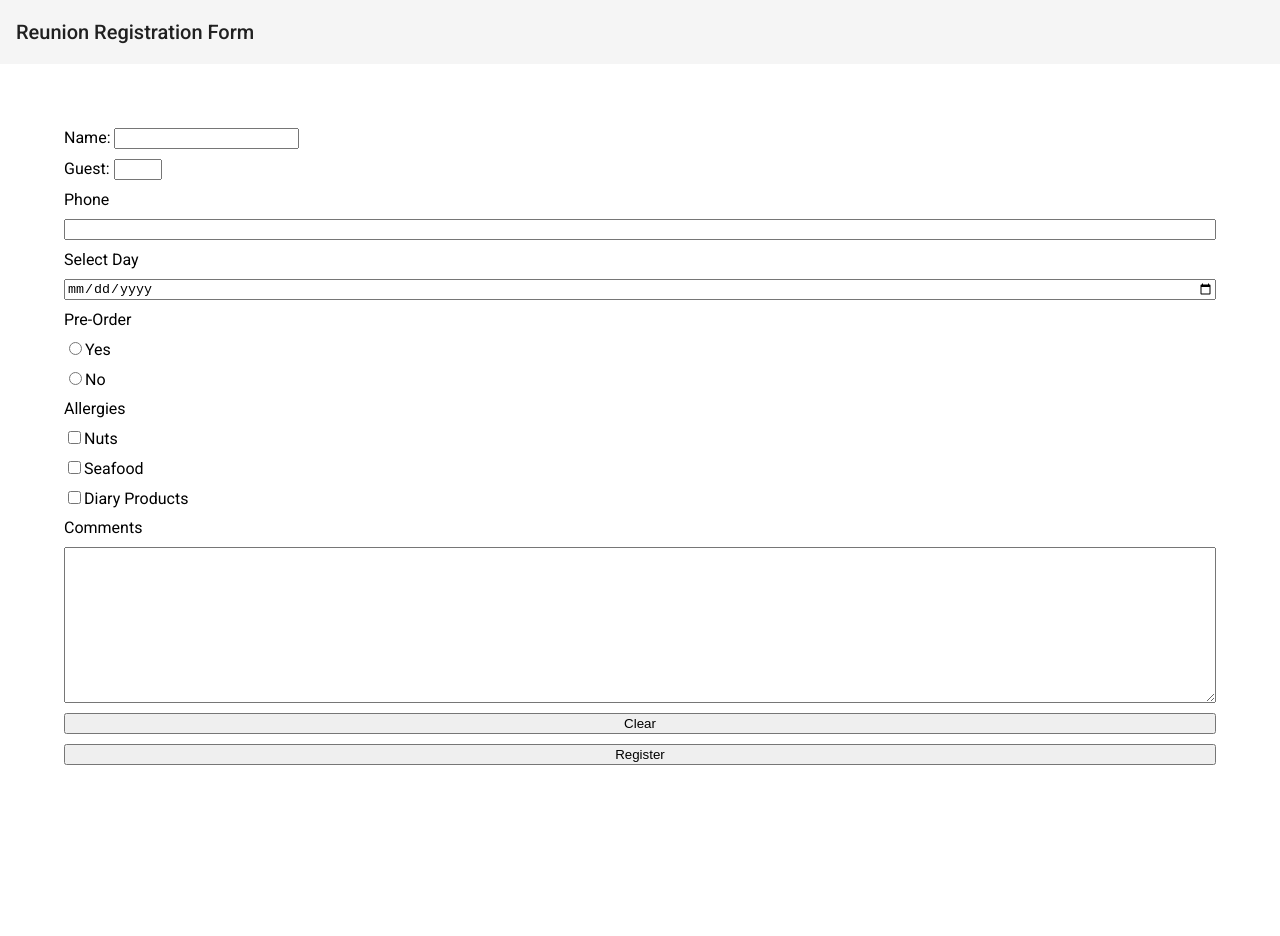
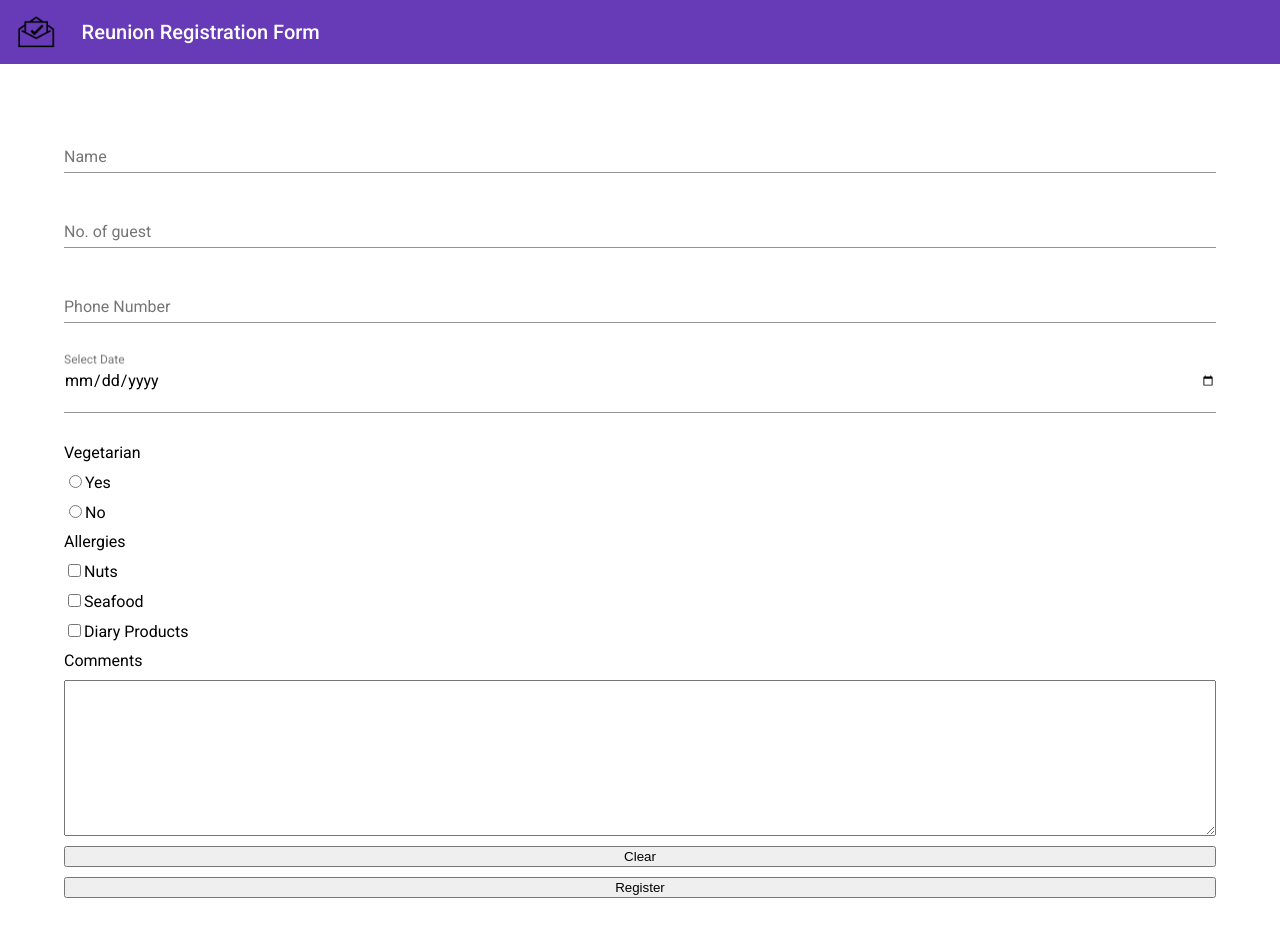
Before and after one commit to vincentgoay/form, an Angular app: page / in a window 1280 px wide. Shown: the top 936 px of the page. Before the commit the page ends 829 px from the top, so only its background shows below. Built offline with nearby package versions, Linux system fonts and the light colour scheme.

Commit message:
update process form logic

```diff
--- a/src/app/components/rsvpform.component.html
+++ b/src/app/components/rsvpform.component.html
@@ -1,25 +1,29 @@
-<mat-toolbar>
-    <span>Reunion Registration Form</span>
+<mat-toolbar color="primary">
+    <div fxLayout="row" fxLayoutAlign="start center" fxLayoutGap="2vw">
+        <img src="assets/rsvp.png" style="width: auto; height: 5vh;" alt="">
+        <span>Reunion Registration Form</span>
+    </div>
 </mat-toolbar>
 
 <form #rsvpForm="ngForm" (ngSubmit)="process(rsvpForm)" fxLayout="column row" fxLayoutGap="10px">
-    <label for="name">
-        <span>Name: </span>
-        <input type="text" name="name" id="name" ngModel>
-    </label>
-    <label for="guest">
-        <span>Guest: </span>
-        <input type="number" name="guest" id="guest" step="1" min="0" max="3" ngModel>
-    </label>
+    <mat-form-field>
+        <input type="text" name="name" placeholder="Name" id="name" ngModel matInput>
+    </mat-form-field>
 
+    <mat-form-field>
+        <input type="number" name="guest" id="guest" placeholder="No. of guest" step="1" min="0" max="3" ngModel
+            matInput>
+    </mat-form-field>
 
-    <label for="phone">Phone</label>
-    <input type="text" name="phone" id="phone" ngModel>
+    <mat-form-field>
+        <input type="text" name="phone" id="phone" placeholder="Phone Number" ngModel matInput>
+    </mat-form-field>
 
-    <label for="date">Select Day</label>
-    <input type="date" name="date" id="date" ngModel>
+    <mat-form-field>
+        <input type="date" name="date" id="date" placeholder="Select Date" ngModel matInput>
+    </mat-form-field>
 
-    <label for="order">Pre-Order</label>
+    <label for="order">Vegetarian</label>
     <label class="radio">
         <input type="radio" name="order" id="order" value="yes" ngModel checked>Yes
     </label>
--- a/src/app/components/rsvpform.component.ts
+++ b/src/app/components/rsvpform.component.ts
@@ -1,5 +1,6 @@
 import { Component, OnInit } from '@angular/core';
 import { NgForm } from '@angular/forms';
+import { RSVP } from '../models'
 
 @Component({
   selector: 'app-rsvpform',
@@ -8,12 +9,28 @@ import { NgForm } from '@angular/forms';
 })
 export class RsvpformComponent implements OnInit {
 
+  startDate = new Date(2019, 10, 1);
+
   constructor() { }
 
   ngOnInit() {
   }
 
   process(form: NgForm) {
-    console.log("Submitted Form: ", form.value);
+    const values = form.value;
+    console.log("Submitted Form: ", values);
+
+    //Parse form values into RSVP object
+    const rsvp: RSVP = {
+      name: values.name,
+      guest: values.guest,
+      phone: values.phone,
+      date: (new Date(values.date)).getTime(),
+      vegetarian: values.vegetarian == "yes",
+      allergies: [],
+      comments: values.comments
+    };
+
+    console.log(rsvp);
   }
 }
--- a/src/app/material.module.ts
+++ b/src/app/material.module.ts
@@ -2,11 +2,15 @@ import { NgModule } from "@angular/core";
 import { MatToolbarModule } from '@angular/material/toolbar';
 import { MatButtonModule } from '@angular/material/button';
 import { MatIconModule } from '@angular/material/icon';
+import { MatFormFieldModule } from '@angular/material/form-field';
+import { MatInputModule } from '@angular/material/input';
+import { MatDatepickerModule } from '@angular/material/datepicker';
 import { FlexLayoutModule } from '@angular/flex-layout';
 
 //*Insert all the used material modules in the array
 const MODULE = [
     MatToolbarModule, MatButtonModule, MatIconModule,
+    MatFormFieldModule, MatInputModule, MatDatepickerModule,
     FlexLayoutModule
 ];
 
@@ -14,4 +18,4 @@ const MODULE = [
     imports: MODULE,
     exports: MODULE
 })
-export class MaterialModule {}
+export class MaterialModule { }
--- /dev/null
+++ b/src/app/models.ts
@@ -0,0 +1,9 @@
+export interface RSVP {
+    name: string,
+    guest: number,
+    phone: string,
+    date: number,
+    vegetarian: boolean,
+    allergies: string[],
+    comments: string
+}
```
Also changed, not shown: src/assets/rsvp.png (added).
